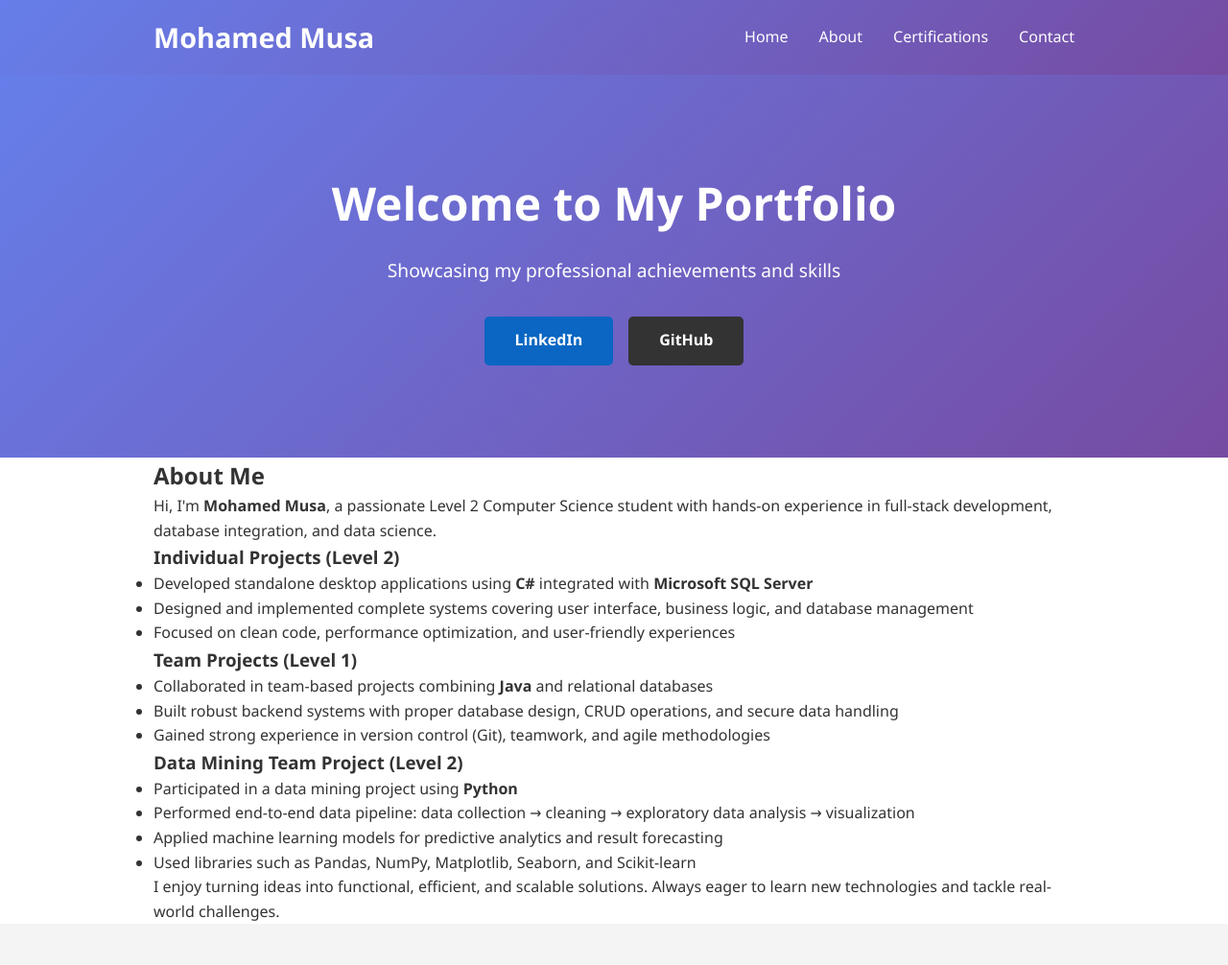
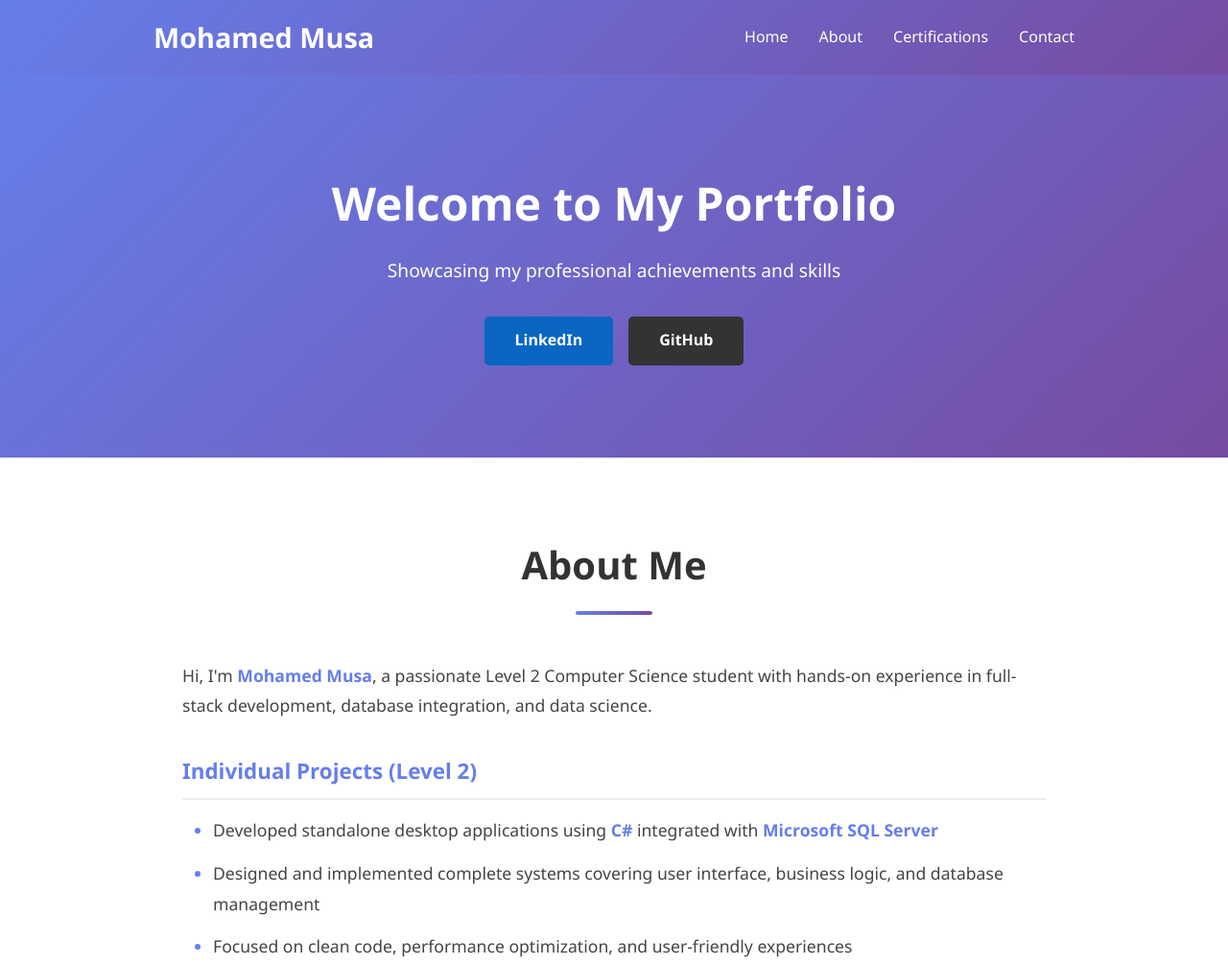
Before and after one commit to mobher1/portfolio, a plain HTML site: page index.html in a window 1280 px wide. Shown: the top 1006 px of the page at 96% size. Drawn offline with Linux system fonts and the light colour scheme.

Commit message:
Update style.css

```diff
--- a/style.css
+++ b/style.css
@@ -235,3 +235,73 @@ body {
         grid-template-columns: 1fr;
     }
 }
+
+/* About Section */
+.about {
+    padding: 5rem 0;
+    background: white;
+    text-align: center;
+}
+
+.about h2 {
+    font-size: 2.5rem;
+    margin-bottom: 3rem;
+    color: #333;
+    position: relative;
+}
+
+.about h2::after {
+    content: '';
+    width: 80px;
+    height: 4px;
+    background: linear-gradient(135deg, #667eea, #764ba2);
+    display: block;
+    margin: 1rem auto;
+    border-radius: 2px;
+}
+
+.about-content {
+    max-width: 900px;
+    margin: 0 auto;
+    text-align: left;
+    font-size: 1.1rem;
+    line-height: 1.8;
+    color: #444;
+}
+
+.about-content h3 {
+    color: #667eea;
+    margin: 2rem 0 1rem;
+    font-size: 1.4rem;
+    border-bottom: 2px solid #eee;
+    padding-bottom: 0.5rem;
+}
+
+.about-content ul {
+    margin: 1rem 0;
+    padding-left: 2rem;
+}
+
+.about-content ul li {
+    margin-bottom: 0.8rem;
+    position: relative;
+}
+
+.about-content ul li::marker {
+    color: #667eea;
+}
+
+.about-content strong {
+    color: #667eea;
+}
+
+@media (max-width: 768px) {
+    .about-content {
+        text-align: left;
+        padding: 0 1rem;
+    }
+
+    .about h2 {
+        font-size: 2rem;
+    }
+}
```
